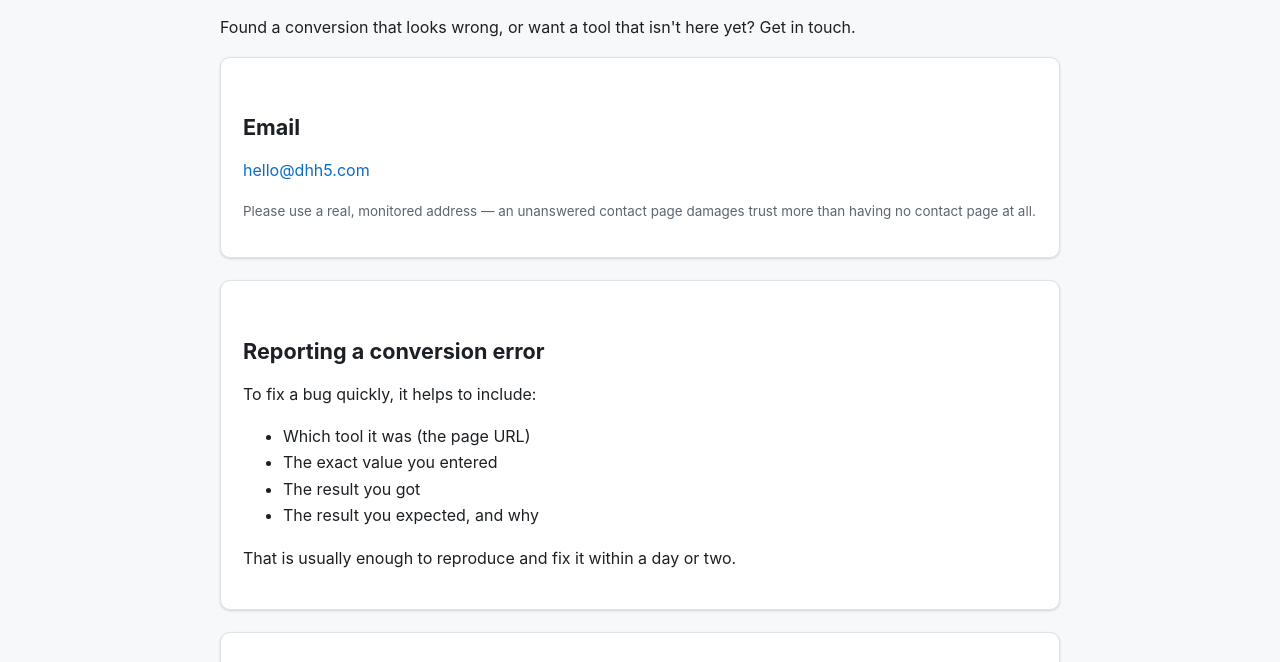
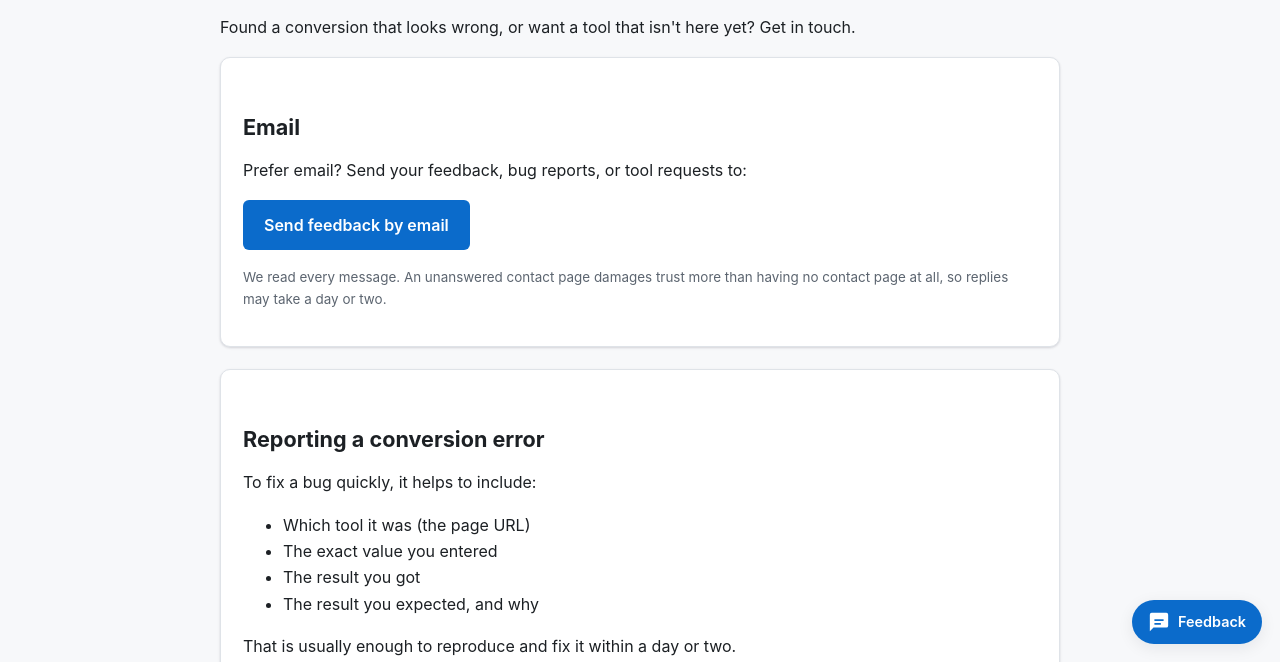
Before and after one commit to ohd800/greedy-snake-game, a plain HTML site: page contact.html in a window 1280 px wide. Shown: the part 138-800 px from the top of the page. Drawn offline with Linux system fonts and the light colour scheme.

Commit message:
chore: wire real GA4 (G-8B34ML8T3P), feedback email (11587939@qq.com) + floating feedback button

```diff
--- a/assets/site.css
+++ b/assets/site.css
@@ -353,3 +353,31 @@ td.num, th.num { text-align: right; font-family: var(--mono); font-size: .88rem;
   position: absolute; width: 1px; height: 1px; padding: 0; margin: -1px;
   overflow: hidden; clip: rect(0, 0, 0, 0); white-space: nowrap; border: 0;
 }
+
+/* ---------- Floating feedback button ---------- */
+.feedback-fab {
+  position: fixed;
+  right: 18px;
+  bottom: 18px;
+  z-index: 60;
+  display: inline-flex;
+  align-items: center;
+  gap: 8px;
+  border: 0;
+  cursor: pointer;
+  background: var(--brand);
+  color: #fff;
+  padding: 11px 16px;
+  border-radius: 999px;
+  font: 600 .9rem/1 var(--font);
+  box-shadow: var(--shadow-lg);
+  transition: background .15s ease, transform .15s ease;
+}
+.feedback-fab:hover { background: var(--brand-dark); transform: translateY(-1px); }
+.feedback-fab:focus-visible { outline: 3px solid var(--brand-soft); outline-offset: 2px; }
+.feedback-fab svg { flex: none; }
+.feedback-fab__label { display: inline; }
+@media (max-width: 520px) {
+  .feedback-fab__label { display: none; }
+  .feedback-fab { padding: 12px; }
+}
--- a/assets/site.js
+++ b/assets/site.js
@@ -92,4 +92,26 @@
       return m.indexOf('.') === 0 ? '' : m;
     });
   };
+
+  /* ---------- Floating feedback button ---------- */
+  // Site-wide "Feedback" button (bottom-right) that opens a pre-filled email.
+  // Public mailto only — no backend, no data leaves the browser except the email app.
+  (function addFeedbackFab() {
+    if (document.getElementById('dh-feedback-fab')) return;
+    var EMAIL = '11587939@qq.com';
+    var btn = document.createElement('button');
+    btn.type = 'button';
+    btn.id = 'dh-feedback-fab';
+    btn.className = 'feedback-fab';
+    btn.setAttribute('aria-label', 'Send feedback');
+    btn.innerHTML =
+      '<svg viewBox="0 0 24 24" width="22" height="22" aria-hidden="true" focusable="false">' +
+      '<path fill="currentColor" d="M20 2H4a2 2 0 0 0-2 2v18l4-4h14a2 2 0 0 0 2-2V4a2 2 0 0 0-2-2z' +
+      'M7 9h10v2H7V9zm0 4h7v2H7v-2z"/></svg>' +
+      '<span class="feedback-fab__label">Feedback</span>';
+    btn.addEventListener('click', function () {
+      window.location.href = 'mailto:' + EMAIL + '?subject=' + encodeURIComponent('dhh5.com Feedback');
+    });
+    document.body.appendChild(btn);
+  })();
 })();
--- a/contact.html
+++ b/contact.html
@@ -16,13 +16,13 @@
 <link rel="stylesheet" href="/assets/site.css">
 <script src="/assets/site.js" defer></script>
 
-  <!-- Google Analytics 4 — replace G-XXXXXXXXXX with the dhh5.com GA4 Measurement ID (do NOT reuse the chinaetfguide ID) -->
-  <script async src="https://www.googletagmanager.com/gtag/js?id=G-XXXXXXXXXX"></script>
+  <!-- Google Analytics 4 — replace G-8B34ML8T3P with the dhh5.com GA4 Measurement ID (do NOT reuse the chinaetfguide ID) -->
+  <script async src="https://www.googletagmanager.com/gtag/js?id=G-8B34ML8T3P"></script>
   <script>
     window.dataLayer = window.dataLayer || [];
     function gtag(){dataLayer.push(arguments);}
     gtag('js', new Date());
-    gtag('config', 'G-XXXXXXXXXX');
+    gtag('config', 'G-8B34ML8T3P');
   </script>
 
 </head>
@@ -49,10 +49,12 @@
 
   <div class="card">
     <h2>Email</h2>
-    <!-- REPLACE with your own address before going live -->
-    <p><a href="mailto:hello@dhh5.com">hello@dhh5.com</a></p>
-    <p class="hint">Please use a real, monitored address — an unanswered contact page damages trust
-       more than having no contact page at all.</p>
+    <p>Prefer email? Send your feedback, bug reports, or tool requests to:</p>
+    <p>
+      <a class="btn btn-primary" href="mailto:11587939@qq.com?subject=dhh5.com%20Feedback">Send feedback by email</a>
+    </p>
+    <p class="hint">We read every message. An unanswered contact page damages trust more than having
+       no contact page at all, so replies may take a day or two.</p>
   </div>
 
   <div class="card">
```
Also changed, not shown: about.html (+3 -3 lines), convert-bpm-to-ms.html (+3 -3 lines), convert-decimal-to-octal.html (+3 -3 lines), convert-epoch-to-date.html (+3 -3 lines), convert-json-to-xml.html (+3 -3 lines), convert-knots-to-mph.html (+3 -3 lines), convert-rgb-to-hex.html (+3 -3 lines), convert-rgba-to-hex.html (+3 -3 lines), convert-text-to-binary.html (+3 -3 lines), convert-utc-to-edt.html (+3 -3 lines), convert-utc-to-est.html (+3 -3 lines), index.html (+3 -3 lines), privacy.html (+3 -3 lines).
